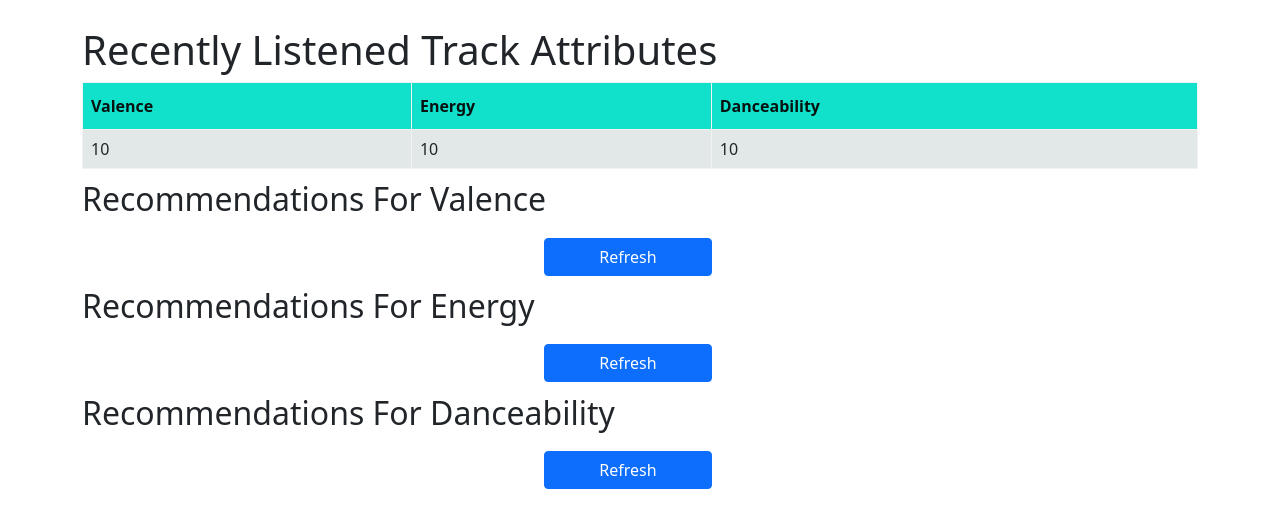
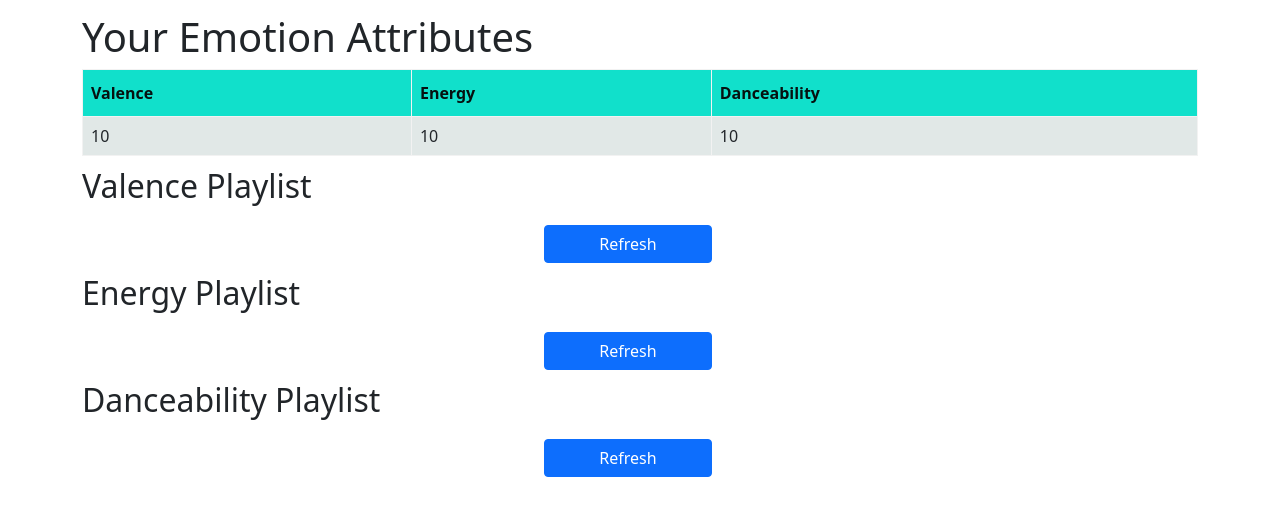
Before and after one commit to nickdibari/SpotifyAnalyze, a Flask app: template templates/attributes.html in a window 1280 px wide. Shown: the top 528 px of the page. Run offline with Flask 2, Linux system fonts and the light colour scheme; the template is opened without the code that fills it: most values are stand-ins (such as "Sample title", 1, 10 or a date in 2020); data that the repository does not hold is empty.

Commit message:
Restyle elements on attributes page

```diff
--- a/static/css/attributes.css
+++ b/static/css/attributes.css
@@ -8,7 +8,7 @@
 }
 
 .like-button-container {
-    margin-top: 1%;
+    margin-top: 2%;
 }
 
 .refresh-container {
@@ -18,6 +18,12 @@
 
 .refresh-button{
     width: 15%;
+}
+
+@media (max-width: 767.98px) {
+    .refresh-button{
+        width: 50%;
+    }
 }
 
 th {
--- a/static/css/base.css
+++ b/static/css/base.css
@@ -1,3 +1,4 @@
 #content {
-    margin-top: 2%;
+    margin-top: 1%;
+    margin-bottom: 1%;
 }
--- a/templates/attributes.html
+++ b/templates/attributes.html
@@ -6,7 +6,7 @@
 {% endblock %}
 
 {% block content %}
-<h1>Recently Listened Track Attributes</h1>
+<h1>Your Emotion Attributes</h1>
 <table id="emotion-attributes">
     <tr>
         <th>Valence</th>
@@ -22,7 +22,7 @@
 
 <div id="recommendations-playlists-container">
     <div id="valence-playlist" class="row recommendation-playlist">
-        <h2>Recommendations For Valence</h2>
+        <h2>Valence Playlist</h2>
         <p id="valence-playlist-error-message" hidden>No songs could be generated for valence!</p>
         <div id="valence-playlist-container" class="row"></div>
         <div id="valence-refresh-container" class="row refresh-container">
@@ -30,7 +30,7 @@
         </div>
     </div>
     <div id="energy-playlist" class="row recommendation-playlist">
-        <h2>Recommendations For Energy</h2>
+        <h2>Energy Playlist</h2>
         <p id="energy-playlist-error-message" hidden>No songs could be generated for energy!</p>
         <div id="energy-playlist-container" class="row"></div>
         <div id="energy-refresh-container" class="row refresh-container">
@@ -38,7 +38,7 @@
         </div>
     </div>
     <div id="danceability-playlist" class="row recommendation-playlist">
-        <h2>Recommendations For Danceability</h2>
+        <h2>Danceability Playlist</h2>
         <p id="danceability-playlist-error-message" hidden>No songs could be generated for danceability!</p>
         <div id="danceability-playlist-container" class="row"></div>
         <div id="danceability-refresh-container" class="row refresh-container">
```
